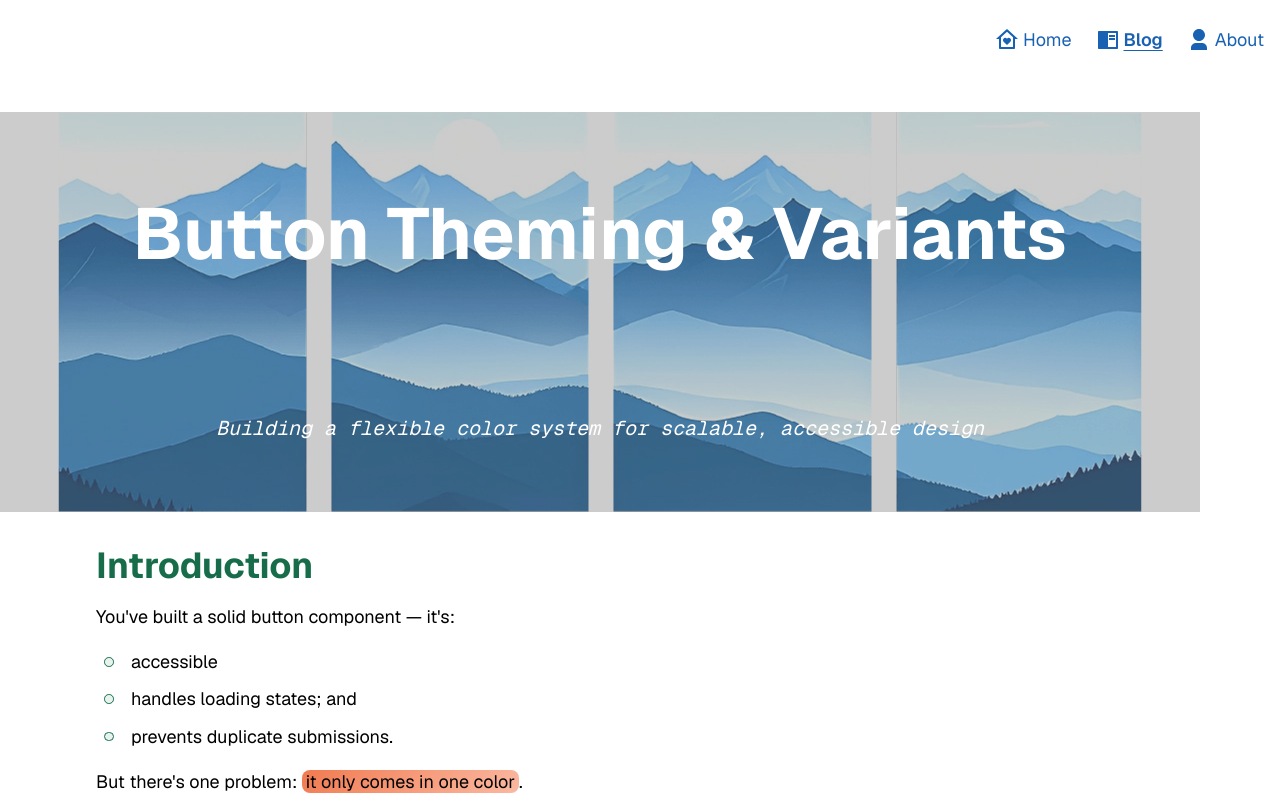
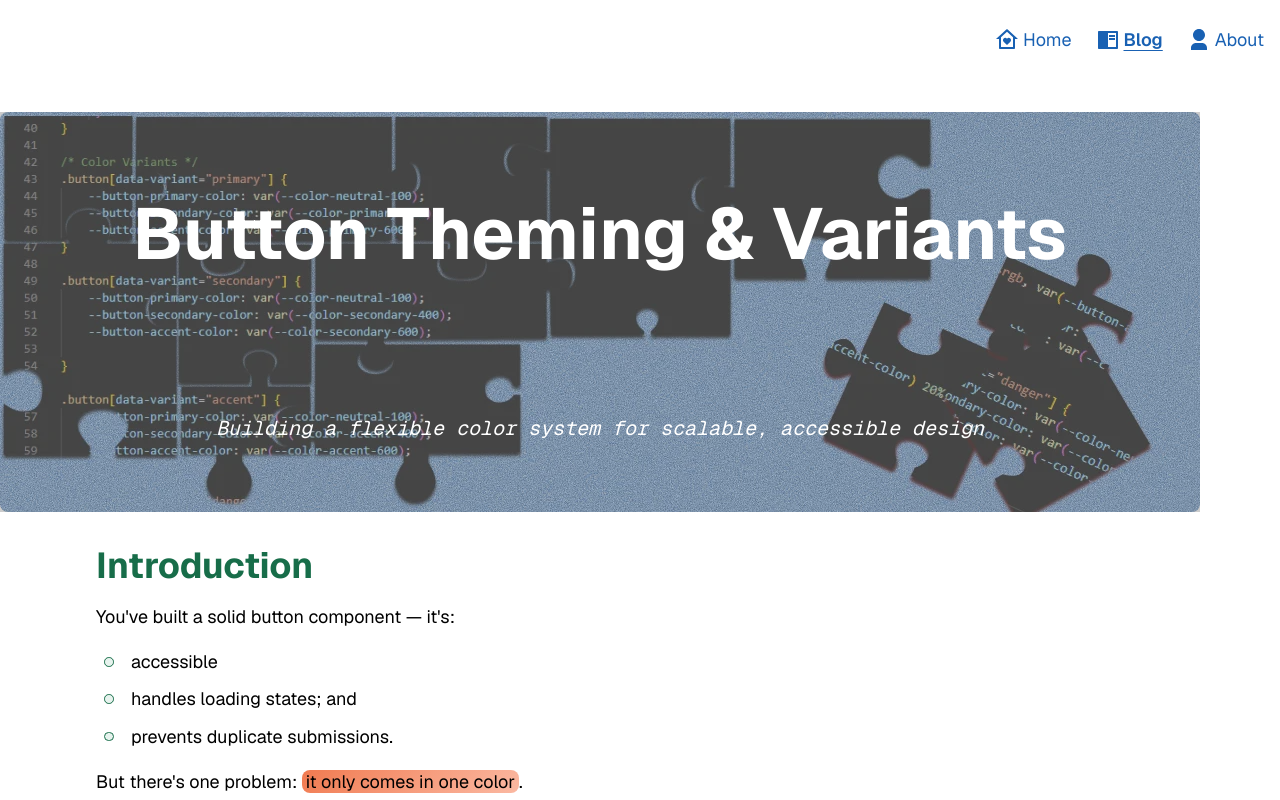
Before and after one commit to codercarl1243/react_components_system, a Next.js app: page /blog/design-system/buttons/theming in a window 1280 px wide. Shown: the top 800 px of the page. Built offline with nearby package versions, Linux system fonts and the light colour scheme.

Commit message:
UPDATE add main image to button-theming blog

```diff
--- a/app/blog/design-system/buttons/(blog_sections)/1_introduction.tsx
+++ b/app/blog/design-system/buttons/(blog_sections)/1_introduction.tsx
@@ -14,7 +14,7 @@ export default function Section1() {
                 title="The Button"
                 headingId="the-button-heading"
                 image={{
-                    src: '/images/Buttons.webp',
+                    src: '/images/blogs/button-base/main-image.webp',
                     alt: ""
                 }}
             />
--- a/app/blog/design-system/buttons/theming/(blog_sections)/Section01_Introduction.tsx
+++ b/app/blog/design-system/buttons/theming/(blog_sections)/Section01_Introduction.tsx
@@ -14,7 +14,7 @@ export default function Section01_Introduction() {
                 headingId="button-theming-heading"
                 subtitle="Building a flexible color system for scalable, accessible design"
                 image={{
-                   src: '/images/mountainRangeBanner_1200x400.webp',
+                   src: '/images/blogs/buttons-theming/main-image.webp',
                     alt: "Grid of buttons in different colors and styles representing design system variants"
                 }}
             />
```
Also changed, not shown: public/images/blogs/buttons-theming/main-image.webp (added).
